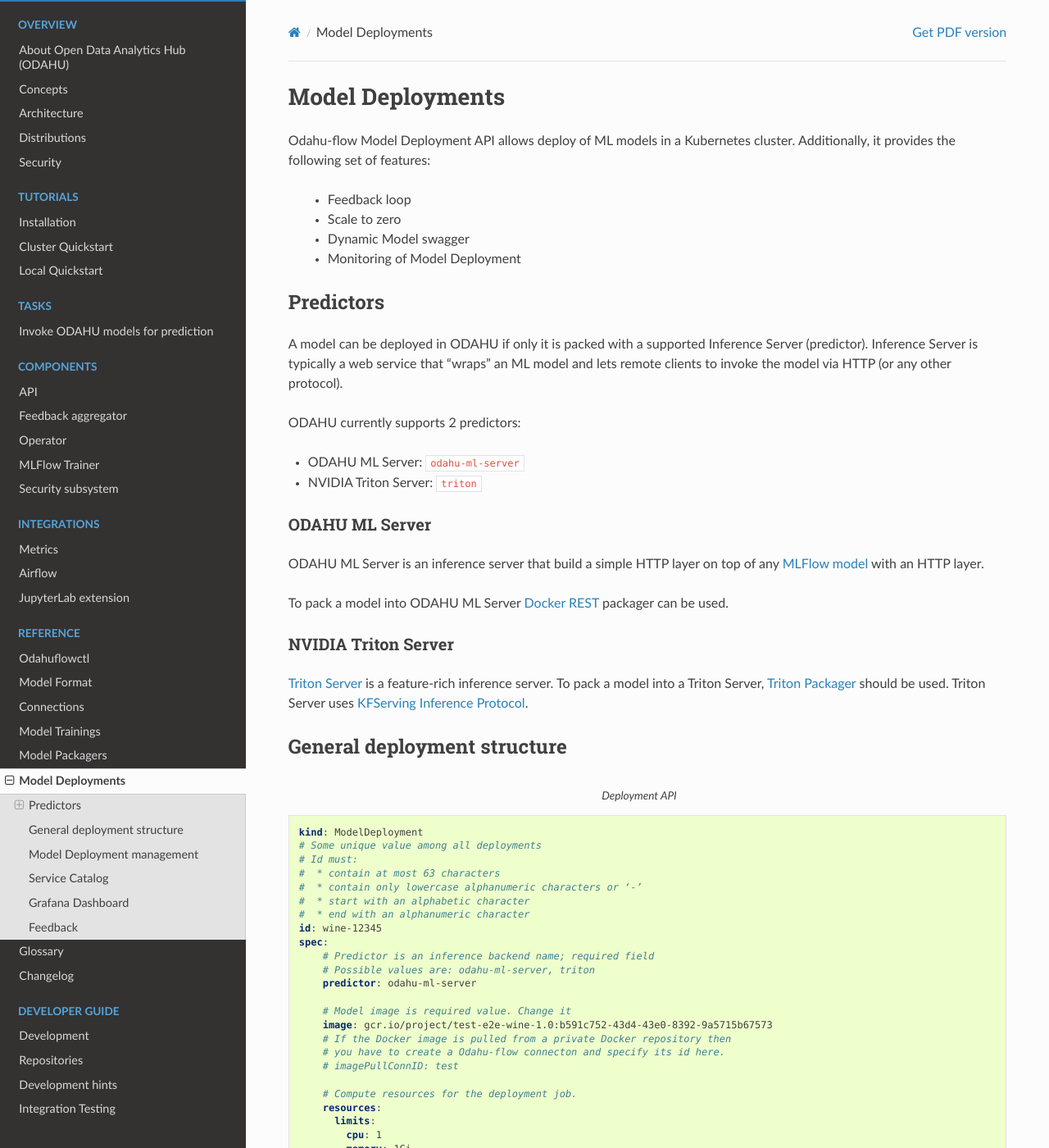
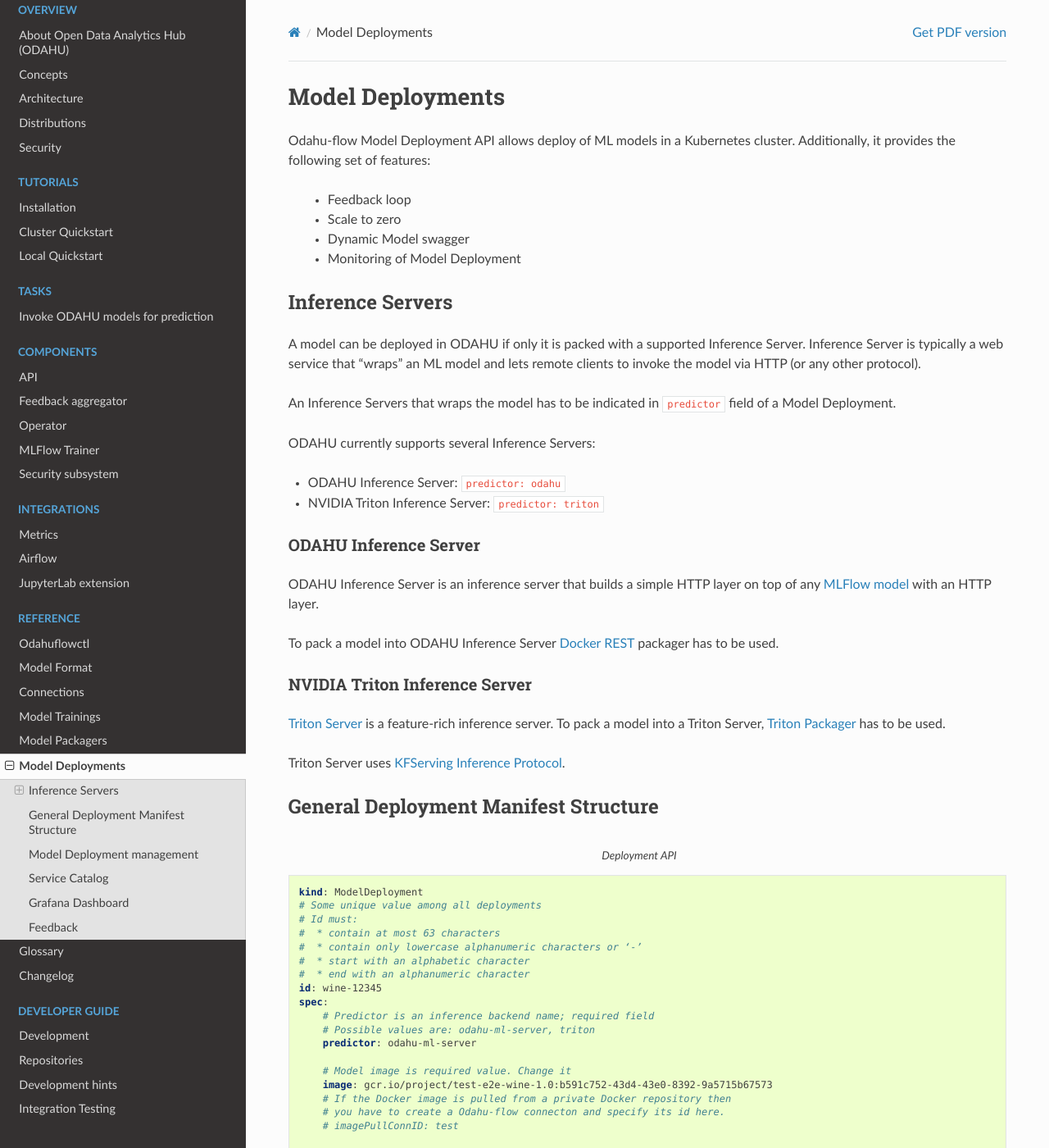
Before and after one commit to odahu/odahu-docs, a Sphinx documentation site: the page built from source/ref_deployments.rst, in a window 1280 px wide and 1400 px high. Shown: the whole window at 82% size. Built offline with Sphinx 7.4.7 and the Read the Docs theme 2.0.0, drawn with Linux system fonts in a browser that asks for light colours; formulas are drawn with MathJax 3.

Commit message:
Edits requested on review

```diff
--- a/source/ref_deployments.rst
+++ b/source/ref_deployments.rst
@@ -11,35 +11,38 @@
     * Monitoring of Model Deployment
 
 ***************************
-Predictors
+Inference Servers
 ***************************
 
-A model can be deployed in ODAHU if only it is packed with a supported Inference Server (predictor).
+A model can be deployed in ODAHU if only it is packed with a supported Inference Server.
 Inference Server is typically a web service that "wraps" an ML model and lets remote clients to invoke
 the model via HTTP (or any other protocol).
 
-ODAHU currently supports 2 predictors:
+An Inference Servers that wraps the model has to be indicated in :code:`predictor` field of a Model Deployment.
 
-- ODAHU ML Server: :code:`odahu-ml-server`
-- NVIDIA Triton Server: :code:`triton`
+ODAHU currently supports several Inference Servers:
 
-ODAHU ML Server
+- ODAHU Inference Server: :code:`predictor: odahu`
+- NVIDIA Triton Inference Server: :code:`predictor: triton`
+
+ODAHU Inference Server
 ################
 
-ODAHU ML Server is an inference server that build a simple HTTP layer on top of any
+ODAHU Inference Server is an inference server that builds a simple HTTP layer on top of any
 `MLFlow model <https://www.mlflow.org/docs/latest/models.html>`_ with an HTTP layer.
 
-To pack a model into ODAHU ML Server :ref:`Docker REST <ref_packagers:Docker REST>` packager can be used.
+To pack a model into ODAHU Inference Server :ref:`Docker REST <ref_packagers:Docker REST>` packager has to be used.
 
-NVIDIA Triton Server
+NVIDIA Triton Inference Server
 ####################
 
-`Triton Server <https://github.com/triton-inference-server/server>`_ is a feature-rich inference server. To pack a model into a Triton Server,
-:ref:`Triton Packager <ref_packagers:Nvidia Triton Packager>` should be used.
+`Triton Server <https://github.com/triton-inference-server/server>`_ is a feature-rich inference server.
+To pack a model into a Triton Server, :ref:`Triton Packager <ref_packagers:Nvidia Triton Packager>` has to be used.
+
 Triton Server uses `KFServing Inference Protocol <https://github.com/kubeflow/kfserving/blob/master/docs/predict-api/v2/required_api.md>`_.
 
 ********************************************
-General deployment structure
+General Deployment Manifest Structure
 ********************************************
 
 .. code-block:: yaml
```
